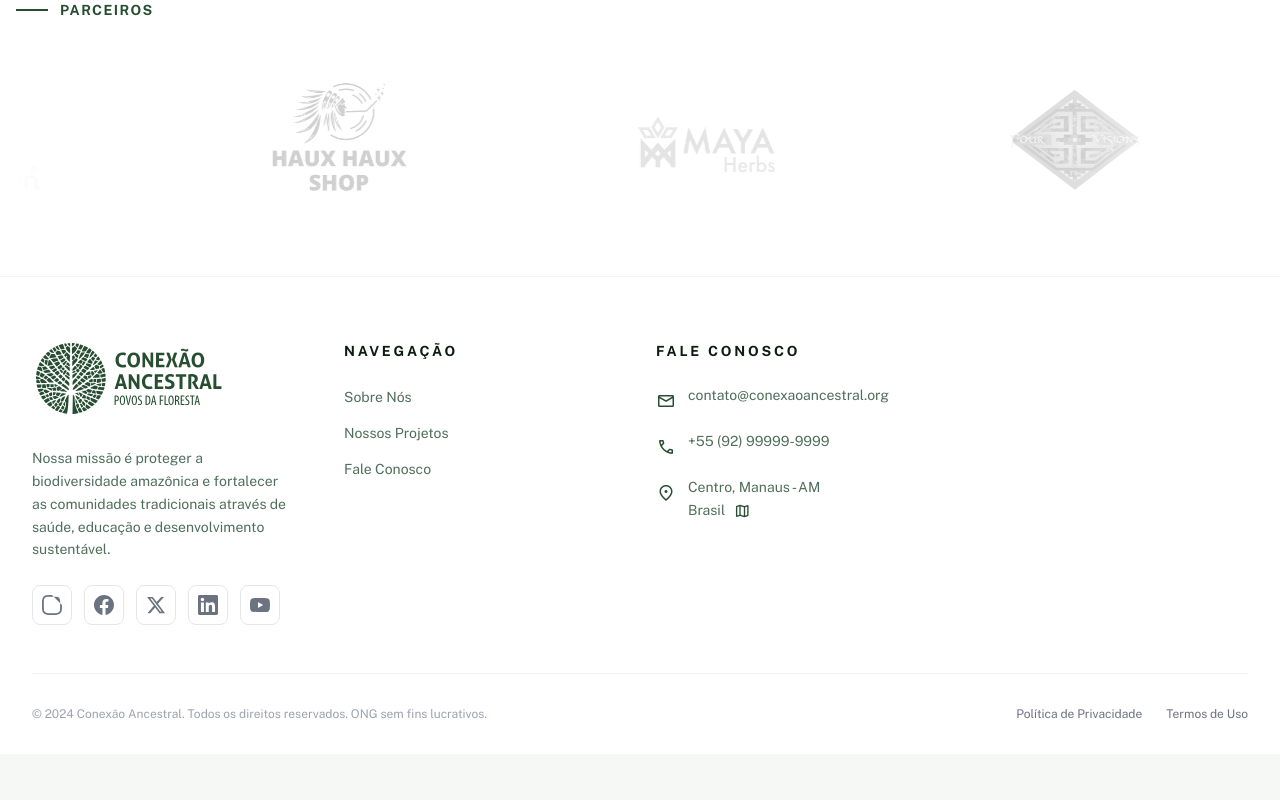
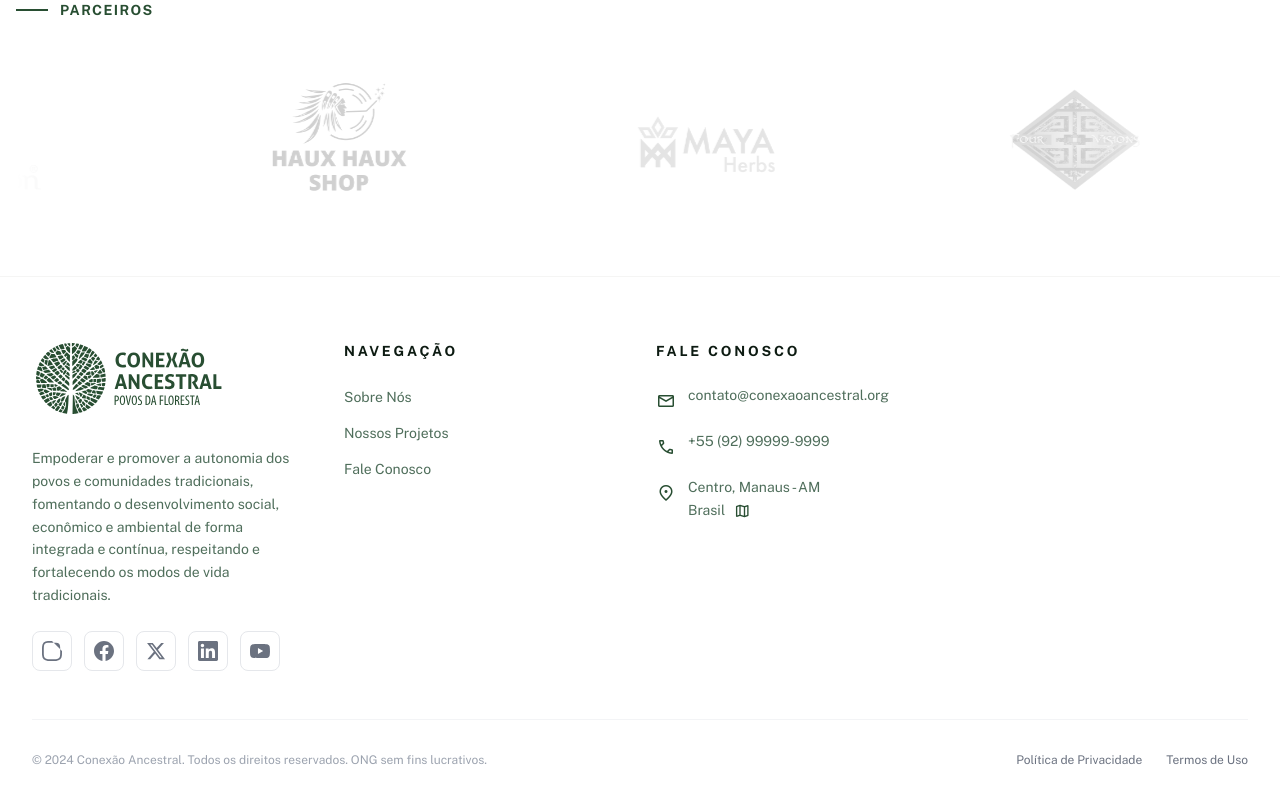
Before and after one commit to danilogravina/Conexaoancestral, a React (Vite) app: page / in a window 1280 px wide. Shown: the part 5169-5969 px from the top of the page. Before the commit the page ends 5923 px from the top, so only its background shows below. Built offline with nearby package versions, Linux system fonts and the light colour scheme; no server answers.

Commit message:
refactor: limpa codigo morto e otimiza busca

```diff
--- a/components/Footer.tsx
+++ b/components/Footer.tsx
@@ -12,7 +12,7 @@ const Footer: React.FC = () => {
                             <Logo />
                         </Link>
                         <p className="text-sm leading-relaxed text-text-secondary-light dark:text-text-secondary-dark pr-4 font-normal">
-                            Nossa missão é proteger a biodiversidade amazônica e fortalecer as comunidades tradicionais através de saúde, educação e desenvolvimento sustentável.
+                            Empoderar e promover a autonomia dos povos e comunidades tradicionais, fomentando o desenvolvimento social, econômico e ambiental de forma integrada e contínua, respeitando e fortalecendo os modos de vida tradicionais.
                         </p>
                         <div className="flex gap-3">
                             <a href="https://instagram.com/conexaoancestral" target="_blank" rel="noopener noreferrer" className="w-10 h-10 flex items-center justify-center rounded-lg border border-gray-200 dark:border-gray-700 text-gray-500 hover:border-primary hover:text-primary dark:hover:border-primary dark:text-gray-400 transition-all duration-300" aria-label="Instagram">
--- a/pages/SearchResults.tsx
+++ b/pages/SearchResults.tsx
@@ -1,14 +1,13 @@
 import React, { useEffect, useState } from 'react';
 import { useSearchParams, Link } from 'react-router-dom';
-import { blogPosts } from './Blog';
-import { Project, BlogPost, ProjectCategory } from '../types';
+
+import { Project, ProjectCategory } from '../types';
 import { supabase } from '../lib/supabase';
 
 const SearchResults: React.FC = () => {
     const [searchParams] = useSearchParams();
     const query = searchParams.get('q') || '';
     const [filteredProjects, setFilteredProjects] = useState<Project[]>([]);
-    const [filteredPosts, setFilteredPosts] = useState<BlogPost[]>([]);
     const [isLoading, setIsLoading] = useState(true);
 
     useEffect(() => {
@@ -51,14 +50,8 @@ const SearchResults: React.FC = () => {
                     p.category.toLowerCase().includes(lowerQuery)
                 );
 
-                const posts = blogPosts.filter(p =>
-                    p.title.toLowerCase().includes(lowerQuery) ||
-                    p.excerpt.toLowerCase().includes(lowerQuery) ||
-                    p.category.toLowerCase().includes(lowerQuery)
-                );
 
                 setFilteredProjects(projects);
-                setFilteredPosts(posts);
             } catch (error) {
                 console.error('Erro na busca:', error);
             } finally {
```
Also changed, not shown: public/assets/img/team-ana.jpg.
